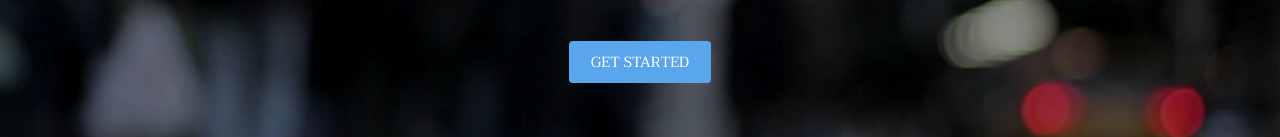
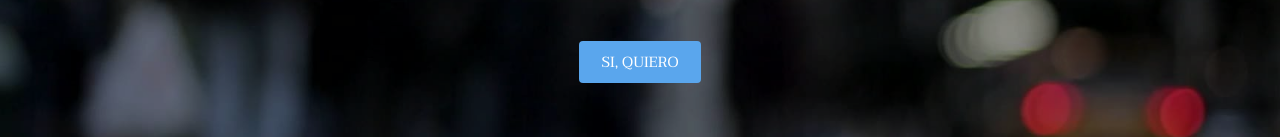
Before and after one commit to Marta4444/REP_04_METROPOLITA, a plain HTML site: page index.html in a window 1280 px wide. Shown: the part 448-585 px from the top of the page. Drawn offline with Linux system fonts and the light colour scheme.

Commit message:
cambios en el boton por MARTA

```diff
--- a/index.html
+++ b/index.html
@@ -39,7 +39,7 @@
 					<h1>Metropolita</h1>
 					<p>A full responsive, business-oriented HTML5/CSS3 template<br />
 					built by <a href="https://templated.co/">Templated</a> and released under the <a href="https://templated.co/license">Creative Commons</a>.</p>
-					<a href="#one" class="button special scrolly">Get Started</a>
+					<a href="#one" class="button special scrolly">SI, QUIERO</a>
 				</div>
 			</section>
 
```
